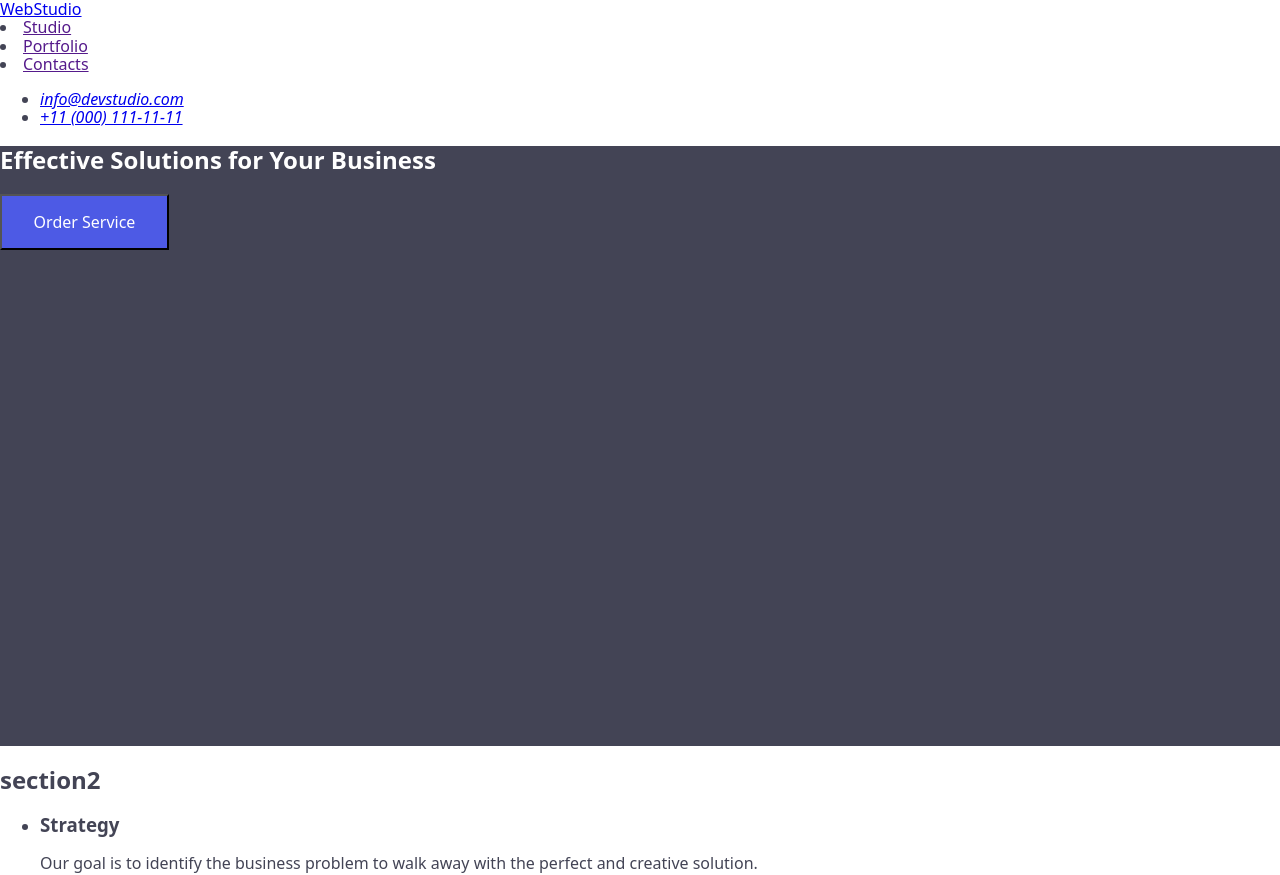
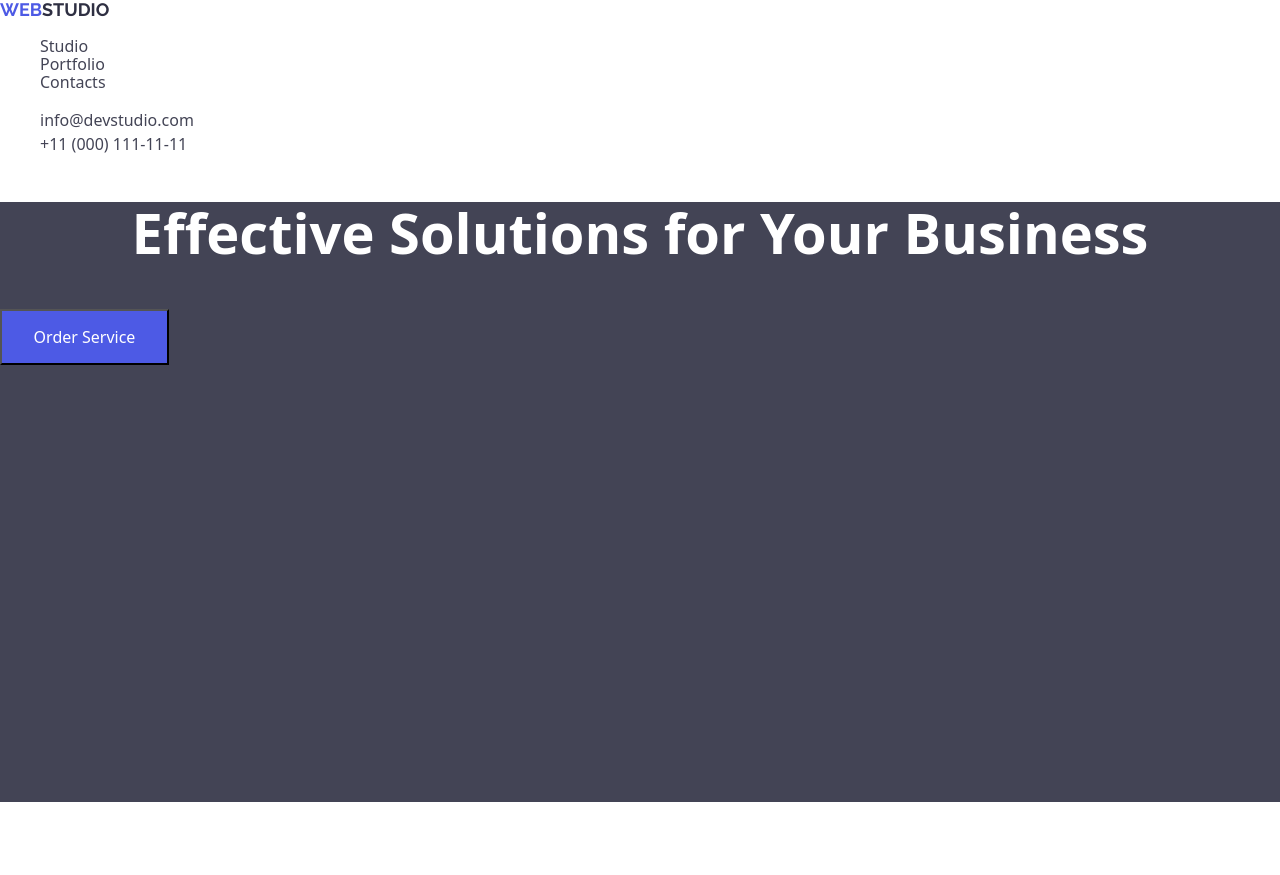
Before and after one commit to AnnaPolisciuc/goit-markup-hw-02, a plain HTML site: page index.html in a window 1280 px wide. Shown: the top 875 px of the page. Drawn offline with nearby package versions, Linux system fonts and the light colour scheme.

Commit message:
change css file and index file

```diff
--- a/css/styles.css
+++ b/css/styles.css
@@ -1,42 +1,81 @@
 body {
     color: #434455;
+    font-family: 'Roboto', 'Arial', 'Verdana', 'Tahoma', sans-serif;
+    letter-spacing: 0,02cm;
 
 }
 
 .page-nav .link
 {
     color: #434455;
+    text-decoration: none;
+    font-weight: 500;
+    font-size: 16px;
+    list-style: none;
 }
 .page-nav .link:hover,
 .page-nav .link:focus
 {
 color: #4D5AE5;
+font-weight: 400;
 }
 
-.adress {
+.address .link{
     color: #434455;
+    text-decoration: none;
+    font-style: normal;
+    font-size: 16px;
+    line-height: 24px;
 }
-.adress .link:focus
-.adress .link:hover
+.address .link:focus,
+.address .link:hover
 {
     color: #4D5AE5;
 }
 
-
-
+h1 {
+    font-size: 56px;
+    text-align: center;
+    line-height: 60px;
+}
+h2 {
+    font-size: 36px;
+    text-align: center;
+    line-height: 40px;
+}
+h3 {
+    font-size: 20px;
+    line-height: 24px;
+}
+p {
+    font-size: 16px;
+    line-height: 1.5;
+    line-height: 24px;
+}
+ul {
+    list-style: none;
+}
 
 button {
     background-color: #4D5AE5;
     color: #FFFFFF;
     width: 169px;
     height: 56px;
-
+    font-size: 16px;
+    cursor: pointer;
+}
+button:hover,
+button:focus {
+    background-color: #404BBF;
 }
 
 .title {
     background-color: #434455;
     height: 600px;
     color: #FFFFFF;
+}
+.invisible-title {
+    color: transparent;
 }
 
 .our-team {
@@ -46,4 +85,22 @@ button {
 footer {
     background-color: #2E2F42;
     color: #F4F4FD;
+    height: 312px;
 }
+.logo {
+    text-decoration: none;
+    font-family: 'Raleway', sans-serif;
+    font-weight: 700;
+    font-size: 18px;
+    letter-spacing: 0,03cm;
+}
+
+.logo-web {
+    color:#4D5AE5;
+}
+.logo-studio-header {
+    color: #2E2F42;
+}
+.logo-studio-footer {
+    color: #F4F4FD;
+}
--- a/index.html
+++ b/index.html
@@ -3,25 +3,29 @@
 <head>
     <meta charset="UTF-8">
     <meta name="viewport" content="width=device-width, initial-scale=1.0">
-    <title>Document</title>
+    <title>WebStudio</title>
     <link rel="stylesheet" href="./css/styles.css" />
     <link rel="stylesheet" href="https://cdn.jsdelivr.net/npm/modern-normalize@2.0.0/modern-normalize.min.css">
+    <link rel="preconnect" href="https://fonts.googleapis.com">
+<link rel="preconnect" href="https://fonts.gstatic.com" crossorigin>
+<link href="https://fonts.googleapis.com/css2?family=Raleway:ital,wght@0,700;1,700&family=Roboto:ital,wght@0,400;0,500;0,700;1,400;1,500;1,700&display=swap" rel="stylesheet">
+
 </head>
 <body>
     <header>
 
 <nav>
-    <a href="./index.html">WebStudio</a>
-  <uln class="page-nav">
-    <li><a href="">Studio</a></li>
-    <li><a href="" >Portfolio</a></li>
-    <li><a href="" >Contacts</a></li>
-  </uln>
+    <a class="logo" href="./index.html"><span class="logo-web">WEB</span><span class="logo-studio-header">STUDIO</span></a>
+  <ul class="page-nav">
+    <li><a href="" class="link">Studio</a></li>
+    <li><a href="" class="link">Portfolio</a></li>
+    <li><a href=""class="link" >Contacts</a></li>
+  </ul>
 </nav>
 <address>
     <ul class="address">
-        <li><a href="mailto:info@devstudio.com">info@devstudio.com</a></li>
-        <li><a href="tel:+110001111111">+11 (000) 111-11-11</a></li>
+        <li><a href="mailto:info@devstudio.com" class="link">info@devstudio.com</a></li>
+        <li><a href="tel:+110001111111" class="link">+11 (000) 111-11-11</a></li>
     </ul>
 </address>
     </header>
@@ -32,7 +36,7 @@
 <button type="button">Order Service</button>
         </section>
         <section>
-            <h2>section2</h2>
+            <h2 class="invisible-title">Advantages</h2>
             <ul>
                 <li><h3>Strategy</h3><p>Our goal is to identify the business
                     problem to walk away with the perfect and creative solution.</p></li>
@@ -98,7 +102,7 @@
     </main>
 
     <footer>
-        <a href="./index.html">WebStudio</a>
+        <a class="logo" href="./index.html"><span class="logo-web">WEB</span><span class="logo-studio-footer">STUDIO</span></a>
         <p>Increase the flow of customers and sales for your business with digital marketing & growth solutions.</p>
     </footer>
 
```
